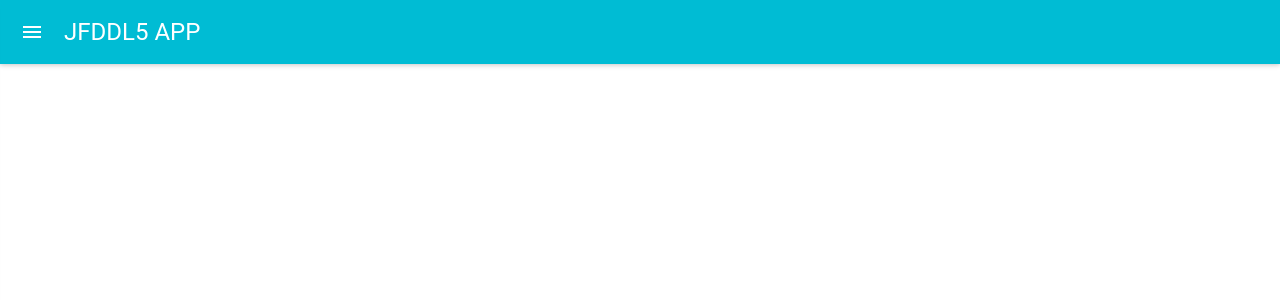
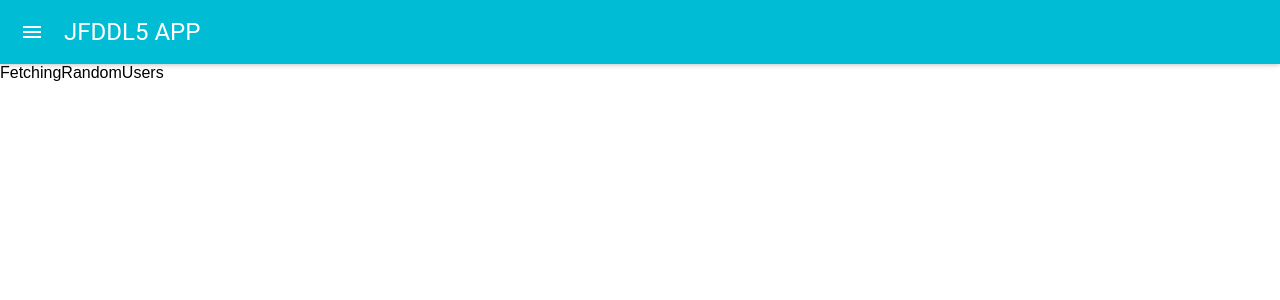
Before and after one commit to agataokolska/React-aplikacja-testowa, a React (Create React App) app: page /fetching-random-users in a window 1280 px wide. Shown: the top 300 px of the page. Built offline with nearby package versions, Linux system fonts and the light colour scheme.

Commit message:
add component fetching random users

```diff
--- a/src/App.js
+++ b/src/App.js
@@ -8,6 +8,8 @@ import PassingParameters from './views/PassingParameters'
 import Counter from './views/Counter'
 import ToDo from './views/ToDo'
 import Navigation from './views/Navigation'
+import FetchingRandomUsers from './views/FetchingRandomUsers/FetchingRandomUsers';
+
 const App = () => (
   <div>
     <Router>
@@ -21,6 +23,7 @@ const App = () => (
 
         <Route path={'/counter'} component={() => <Counter number={5}/>} />
         <Route path={'/todo'} component={ToDo}/>
+        <Route path={'/fetching-random-users'} component={FetchingRandomUsers}/>
       </div>
     </Router>
   </div>
--- /dev/null
+++ b/src/views/FetchingRandomUsers/FetchingRandomUsers.js
@@ -0,0 +1,16 @@
+import React from 'react'
+
+class FetchingRandomUsers extends React.Component {
+
+    render(){
+
+        return (
+
+            <div>
+                FetchingRandomUsers
+                </div>
+        )
+    }
+}
+
+export default FetchingRandomUsers
--- a/src/views/Navigation/Sidebar.js
+++ b/src/views/Navigation/Sidebar.js
@@ -37,6 +37,11 @@ class Sidebar extends React.Component {
                         label={'ToDo'}
                         toggleSidebar={this.props.toggleSidebar}
                     />
+                    <SideBarItem
+                         to={'/fetching-random-users'}
+                        label={'FetchingRandomUsers'}
+                        toggleSidebar={this.props.toggleSidebar}
+                    />
 
                 </Drawer>
 
```
